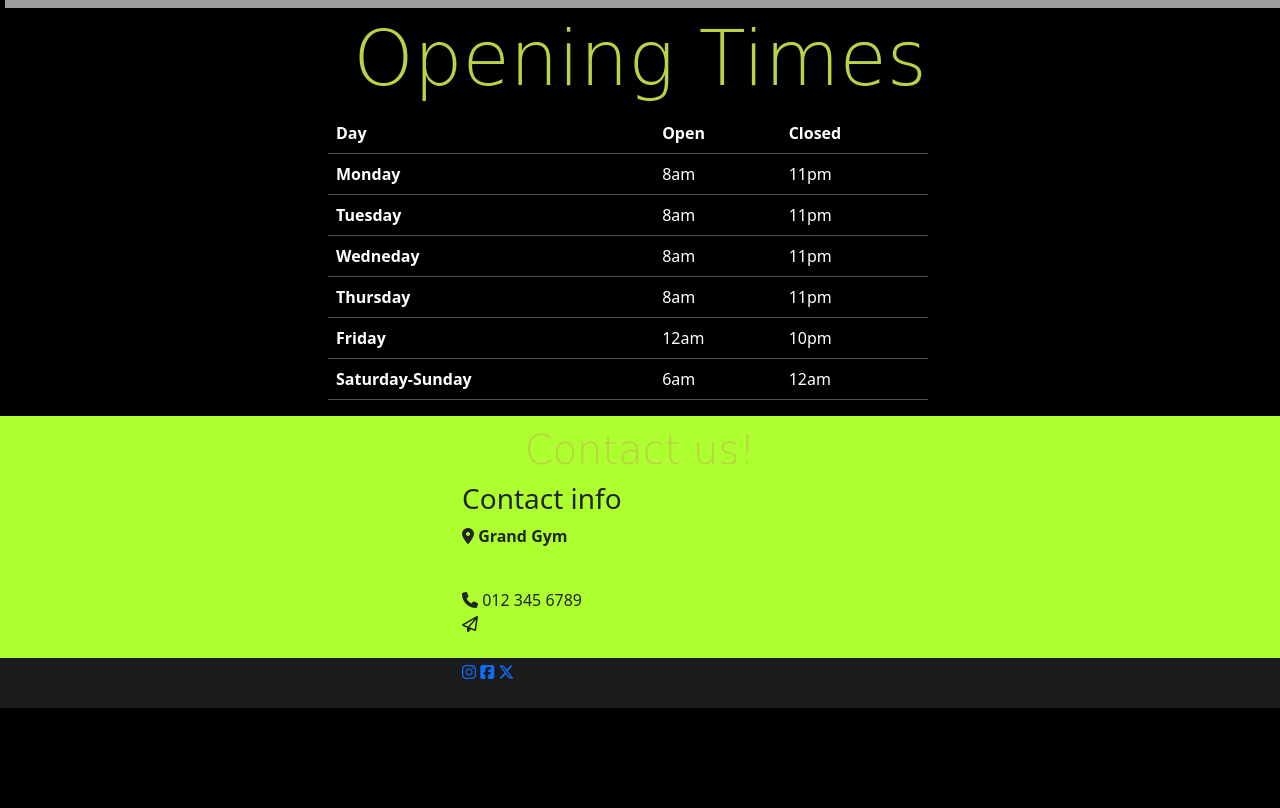
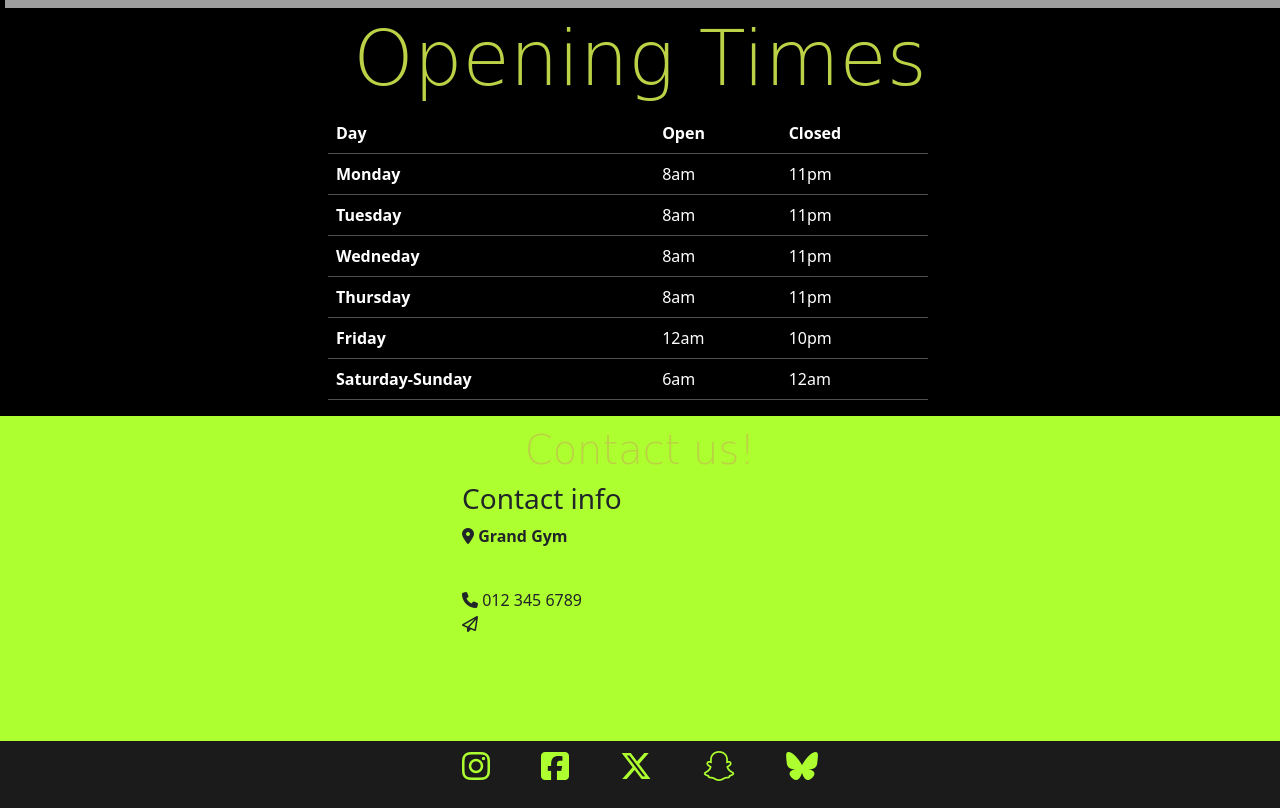
Before and after one commit to bartdamian/Project_1, a plain HTML site: page index.html in a window 1280 px wide. Shown: the part 1105-1913 px from the top of the page. Before the commit the page ends 1813 px from the top, so only its background shows below. Drawn offline with nearby package versions, Linux system fonts and the light colour scheme; grey boxes are pictures that could not be loaded; a web font is replaced by a local one.

Commit message:
added new font and changed navbar font

```diff
--- a/assets/css/styles.css
+++ b/assets/css/styles.css
@@ -1,7 +1,7 @@
-@import url('http://fonts.googleapis.com/css?family=Zen+Tokyo+Zoo&display=swap');
+@import url('https://fonts.googleapis.com/css2?family=Inter:ital,opsz,wght@0,14..32,100..900;1,14..32,100..900&family=Lato:ital,wght@0,100;0,300;0,400;0,700;0,900;1,100;1,300;1,400;1,700;1,900&family=Macondo&family=Oswald:wght@200..700&family=Play:wght@400;700&family=Zen+Tokyo+Zoo&display=swap');
 
-
-html,body{
+html,
+body {
     overflow-x: hidden;
 }
 
@@ -28,12 +28,12 @@ h1 {
 /* Navbar Styles */
 
 .navbar {
-    background-image: linear-gradient(to bottom, rgb(36, 30, 30) , rgb(161, 245, 36));
+    background-image: linear-gradient(to bottom, rgb(36, 30, 30), rgb(161, 245, 36));
 
 }
 
 nav li {
-    padding:0 100px;
+    padding: 0 100px;
 
 }
 
@@ -44,12 +44,17 @@ nav li {
 
 .navbar .navbar-nav .nav-link {
     color: black;
-    font-size: 1.1em;
+    font-size: 1.4em;
 }
 
 .navbar .navbar-nav {
-    border-top: 2px solid black;
+
     border-bottom: 2px solid black;
+}
+
+.nav-link {
+    font-family: play;
+
 }
 
 
@@ -90,57 +95,58 @@ nav li {
 
 
 #servicesgym {
-    background-image:url(../images/samuel-girven-fqMu99l8sqo-unsplash.jpg);
+    background-image: url(../images/samuel-girven-fqMu99l8sqo-unsplash.jpg);
     width: 100%;
     height: 400px;
     background-size: cover;
     background-position: center;
-    margin:5px;
+    margin: 5px;
 }
 
 .gym-img {
-    width:100%;
-    display:flex;
+    width: 100%;
+    display: flex;
     justify-content: center;
     align-items: center;
-    margin-top:10px;
+    margin-top: 10px;
 
 }
 
 .image {
-    width:100%;
-    position:relative;
-    max-height:400px;
+    width: 100%;
+    position: relative;
+    max-height: 400px;
 }
 
 #servicesimg {
-    width:100%;
+    width: 100%;
 
 
 }
 
 .content {
-    width:100%;
-    height:100%;
-    position:absolute;
-    top:0;
-    left:0;
-    background: rgba(0,0,0,0.5);
-    display:flex;
+    width: 100%;
+    height: 100%;
+    position: absolute;
+    top: 0;
+    left: 0;
+    background: rgba(0, 0, 0, 0.5);
+    display: flex;
     justify-content: center;
     align-items: center;
     flex-direction: column;
-    opacity:0;
+    opacity: 0;
 
 }
 
 .content:hover {
     opacity: 1;
 }
+
 .content h1 {
 
-    color:#bcd145;
-    margin-bottom:10px;
+    color: #bcd145;
+    margin-bottom: 10px;
     text-decoration: none;
 }
 
@@ -149,7 +155,7 @@ nav li {
 }
 
 
-.content > *{
+.content>* {
     transform: translateY(25px);
 
 }
@@ -167,9 +173,9 @@ table tr th {
 }
 
 h2 {
-    font-family:'Zen Tokyo Zoo', cursive;
-    color:#bcd145;
-    padding-top:10px;
+    font-family: 'Zen Tokyo Zoo', cursive;
+    color: #bcd145;
+    padding-top: 10px;
 
 }
 
@@ -178,6 +184,19 @@ h2 {
 
 footer {
     background-image: linear-gradient(rgb(173, 255, 47) 83%, #1b1b1b 17%);
+}
+
+#social-links {
+    text-align: center;
+    padding-top: 90px;
+    display: flex;
+    justify-content: space-between;
+    list-style-type: none;
+}
+
+#social-links i {
+    font-size: 200%;
+    color: rgb(173, 255, 47);
 }
 
 
@@ -192,13 +211,13 @@ footer {
 
 @media only screen and (max-width: 600px) {
     body {
-      padding-top:51px;
+        padding-top: 51px;
     }
 }
 
 @media only screen and (max-width: 950px) {
     body {
-      padding-top:51px;
+        padding-top: 51px;
 
 
     }
@@ -206,12 +225,12 @@ footer {
 
 @media screen and (min-width:601px) {
     h1 {
-        font-size:15vw;
+        font-size: 15vw;
     }
 }
 
 @media screen and (min-width:1024px) {
     h1 {
-        font-size:12vw;
+        font-size: 12vw;
     }
 }
--- a/index.html
+++ b/index.html
@@ -141,16 +141,22 @@
                         <p><i class="fa-solid fa-phone"></i> 012 345 6789<br>
                             <i class="fa-regular fa-paper-plane"></i>
                         </p>
-                        <div class="social-links my-4">
-                            <a href="https://www.instagram.com" target="_blank"
+                        <div id="social-links" class="social-links my-4">
+                            <li><a href="https://www.instagram.com" target="_blank"
                                     aria-label="Visit our Instagram page (opens in a new tab)" rel="noopener"><i
-                                    class="fa-brands fa-instagram"></i></a>
+                                        class="fa-brands fa-instagram"></i></a></li>
                             <a href="https://www.facebook.com" target="_blank"
                                 aria-label="Visit our Facebook page (opens in a new tab)" rel="noopener"><i
                                     class="fa-brands fa-square-facebook"></i></a>
                             <a href="https://www.x.com" target="_blank"
                                 aria-label="Visit our X feed (opens in a new tab)" rel="noopener"><i
                                     class="fa-brands fa-x-twitter"></i></a>
+                            <a href="https://www.snapchat.com" target="_blank"
+                                aria-label="Visit our Snapchat feed (opens in a new tab)" rel="noopener"><i
+                                    class="fa-brands fa-snapchat"></i></a>
+                            <a href="https://bsky.app/" target="_blank"
+                                aria-label="Visit our Bluesky feed (opens in a new tab)" rel="noopener"><i
+                                    class="fa-brands fa-bluesky"></i></a>
                         </div>
                     </div>
 
```
Lines whose indentation alone changed are shown as unchanged.
